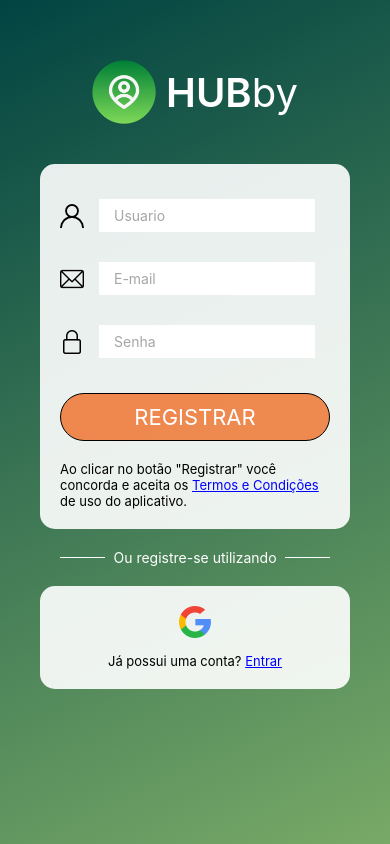
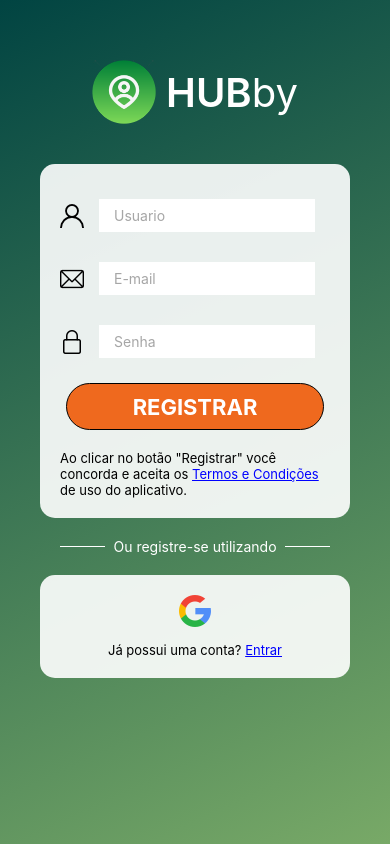
Before and after one commit to BrendoDouglas/hubbyProject, a React Native app: screen /Signup in a window 390 px wide. Built offline with nearby package versions, Linux system fonts and the light colour scheme.

Commit message:
adicionado checkbox tela login

```diff
--- a/package.json
+++ b/package.json
@@ -22,7 +22,8 @@
     "react-native-maps": "1.3.2",
     "react-native-safe-area-context": "4.4.1",
     "react-native-screens": "~3.18.0",
-    "react-native-web": "~0.18.9"
+    "react-native-web": "~0.18.9",
+    "expo-checkbox": "~2.2.2"
   },
   "devDependencies": {
     "@babel/core": "^7.12.9"
--- a/pages/sign/index.js
+++ b/pages/sign/index.js
@@ -1,7 +1,9 @@
 import { LinearGradient } from 'expo-linear-gradient';
 import { Text, TouchableOpacity, View, Image, TextInput } from 'react-native';
 
-import React from 'react'
+import Checkbox from 'expo-checkbox';
+
+import React, { useState } from 'react'
 import styles from './styles'
 
 import logo from "../../assets/logo.png";
@@ -10,6 +12,9 @@
 import lock24 from "../../assets/lock24.png";
 
 export default function Login({ navigation: { goBack, navigate } }){
+
+    const [isChecked, setChecked] = useState(false);
+
     return(
         <LinearGradient
             colors={['#014442', '#78A967']}
@@ -36,8 +41,14 @@
                     <Image source={lock24} style={{width:24, height:24}}/>
                     <TextInput placeholder='Senha' style={styles.input} placeholderTextColor='#4d4d4d80'/>
                 </View>
-
-                <Text style={styles.fixLogin}>Manter Conectado</Text>
+                <View style={{flexDirection:'row', alignSelf:'flex-start', marginTop:10}}>
+                    <Checkbox
+                        style={styles.checkbox}
+                        value={isChecked}
+                        onValueChange={setChecked}
+                        color={isChecked ? 'black' : undefined}/>
+                    <Text style={styles.fixLogin}>Manter Conectado</Text>
+                </View>
                 <TouchableOpacity style={styles.buttonLogin}>
                     <Text style={styles.textLogin}>ENTRAR</Text>
                 </TouchableOpacity>
--- a/pages/sign/styles.js
+++ b/pages/sign/styles.js
@@ -86,23 +86,24 @@
         borderRadius: 5
     },
     fixLogin: {
-        marginTop: 22,
-        marginLeft: 24,
+        marginLeft: 10,
         width: 227
     },
     buttonLogin: {
         backgroundColor: '#EF691E',
-        marginTop: 40,
+        marginTop: 30,
         width: 258,
         height: 47,
         borderRadius: 30,
         alignItems: 'center',
-        justifyContent: 'center'
+        justifyContent: 'center',
+        borderColor:'black',
+        borderWidth:1
     },
     textLogin: {
         color: '#FFF',
         fontSize: 22,
-        fontWeight: 'bold'
+        fontWeight: 'bold',
     },
   });
 
--- a/pages/signup/styles.js
+++ b/pages/signup/styles.js
@@ -40,20 +40,20 @@
       margin:15
     },
     buttonRegister: {
-      backgroundColor: "#EF691EC2",
-      height: 48,
-      width: '100%',
-      borderRadius: 25,
-      marginTop: 20,
-      alignItems: "center",
-      justifyContent: 'center',
-      borderColor: 'black',
-      borderWidth: 1,
+        backgroundColor: '#EF691E',
+        marginTop: 10,
+        width: 258,
+        height: 47,
+        borderRadius: 30,
+        alignItems: 'center',
+        justifyContent: 'center',
+        borderColor:'black',
+        borderWidth:1
     },
     textButtonRegister: {
-      color: 'white',
-      fontSize: 22,
-      fontWeights: 500,
+        color: '#FFF',
+        fontSize: 22,
+        fontWeight: 'bold',
     },
     termsUse: {
       flexDirection: 'row',
```
Also changed, not shown: assets/check.png (added), 1 other file (tests, documents, lock files or other folders).
